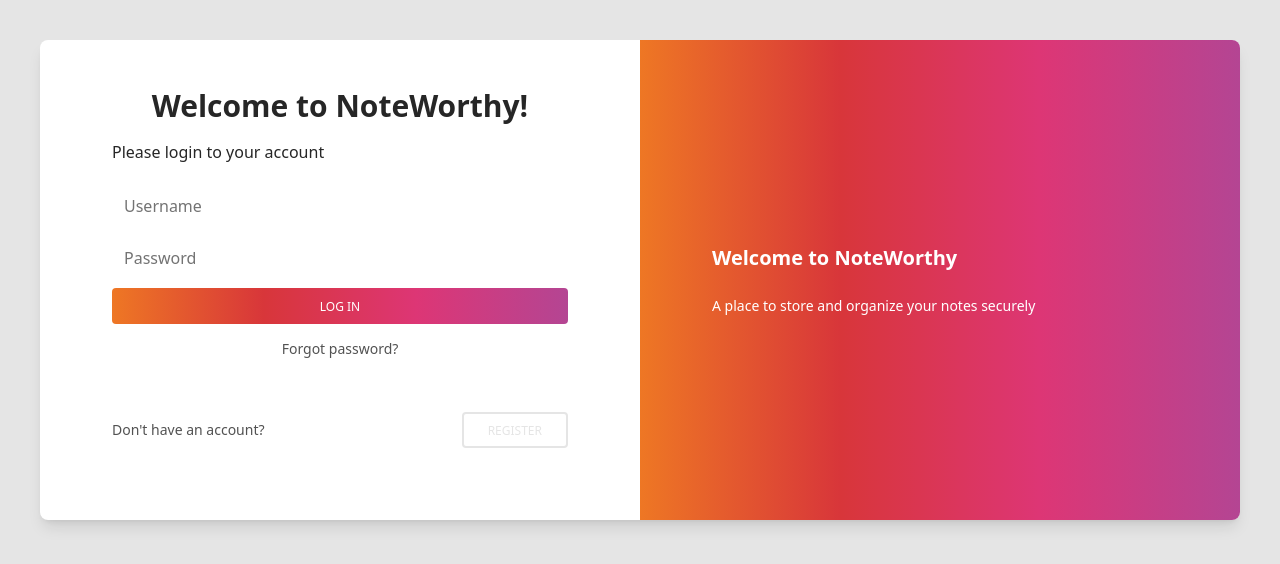
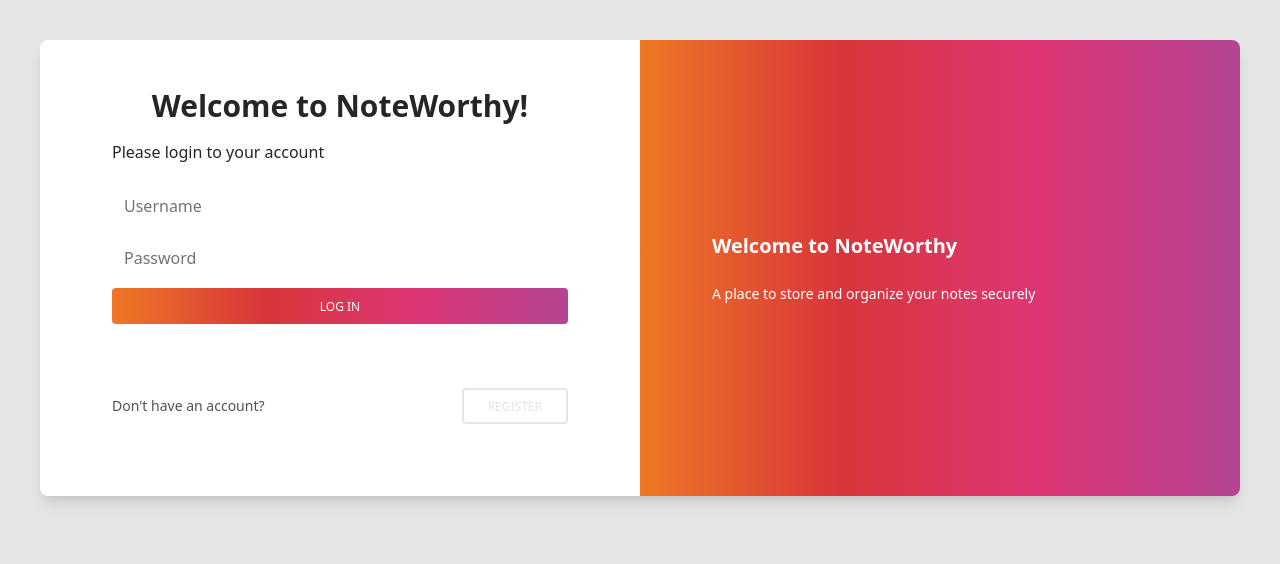
Before and after one commit to odomdara168/my-notes-apps, a Vue app in the folder notes-app-frontend/: page / in a window 1280 px wide. Shown: the top 564 px of the page. Built offline with nearby package versions, Linux system fonts and the light colour scheme.

Commit message:
Update HomeView.vue

```diff
--- a/notes-app-frontend/src/views/HomeView.vue
+++ b/notes-app-frontend/src/views/HomeView.vue
@@ -68,11 +68,6 @@
                       >
                         Log in
                       </button>
-
-                      <!-- Forgot password link -->
-                      <a href="#!" class="text-sm text-neutral-600 hover:text-neutral-900 dark:text-neutral-400 dark:hover:text-neutral-100">
-                        Forgot password?
-                      </a>
                     </div>
 
                     <!-- Register button -->
```
